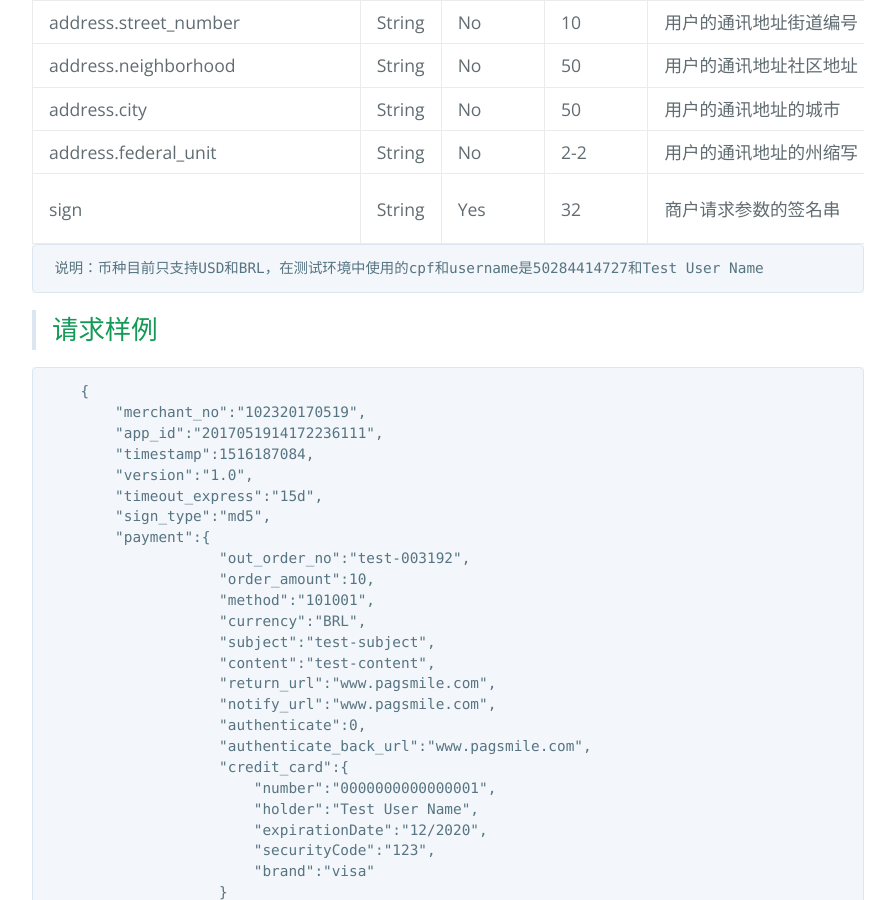
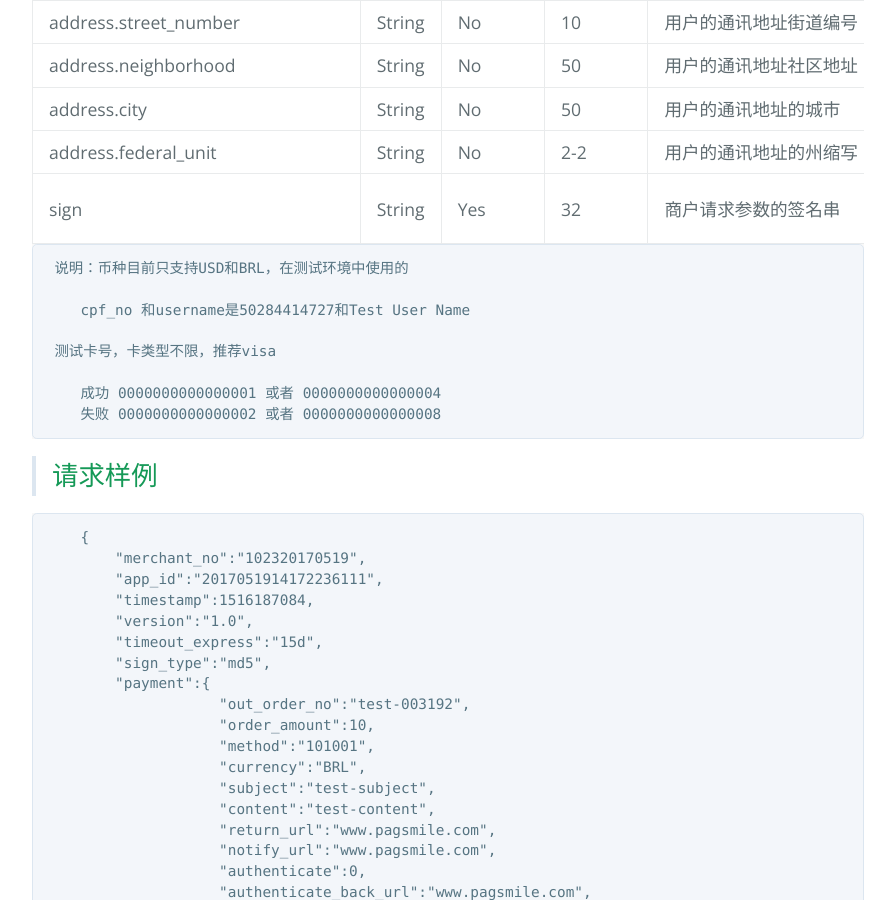
Before and after one commit to pagsmile/pagsmile.github.io, a Jekyll site: the page built from api/DriectCreditCard.md, in a window 1280 px wide and 900 px high, scrolled down 2302 px. Shown: the whole window, without its empty margins (192-1087 px from the left). Built offline with Jekyll 4.4.1, drawn with Linux system fonts in a browser that asks for light colours; our own code applies the rules of GitHub Pages for plain Markdown files.

Commit message:
信用卡直接

```diff
--- a/api/DriectCreditCard.md
+++ b/api/DriectCreditCard.md
@@ -57,7 +57,15 @@ address.city | String | No | 50 | 用户的通讯地址的城市| Osasco
 address.federal_unit | String | No | 2-2 | 用户的通讯地址的州缩写| SP
 sign | String | Yes | 32 | 商户请求参数的签名串 | 通过签名算法计算得出的签名值，详见签名生成算法
 
-     说明：币种目前只支持USD和BRL，在测试环境中使用的cpf和username是50284414727和Test User Name
+     说明：币种目前只支持USD和BRL，在测试环境中使用的
+
+        cpf_no 和username是50284414727和Test User Name
+
+     测试卡号，卡类型不限，推荐visa
+
+        成功 0000000000000001 或者 0000000000000004
+        失败 0000000000000002 或者 0000000000000008
+
 
 >## 请求样例
 
```
